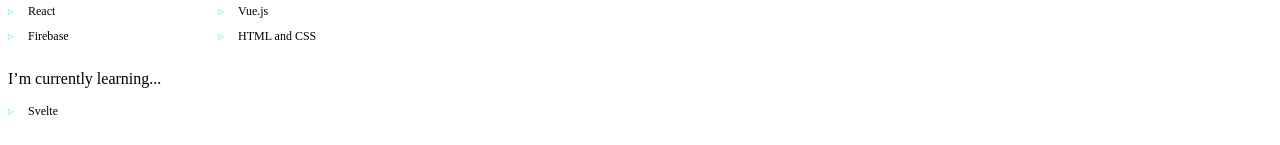
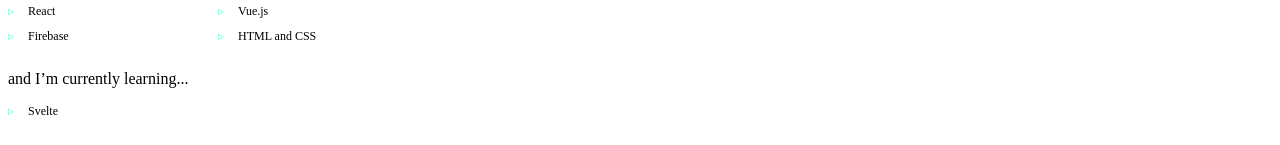
Before and after one commit to stephmunez/portfolio-website-v2, a Next.js app: page / in a window 1280 px wide. Shown: the part 3521-3666 px from the top of the page. Built offline with nearby package versions, Linux system fonts and the light colour scheme.

Commit message:
Update About.js

```diff
--- a/components/About/About.js
+++ b/components/About/About.js
@@ -125,7 +125,7 @@ const About = () => {
           </ul>
           <div>
             <p className='font-body-1 text-light-slate'>
-              I’m currently learning...
+              and I’m currently learning...
             </p>
           </div>
           <ul className={styles.skillsList}>
```
